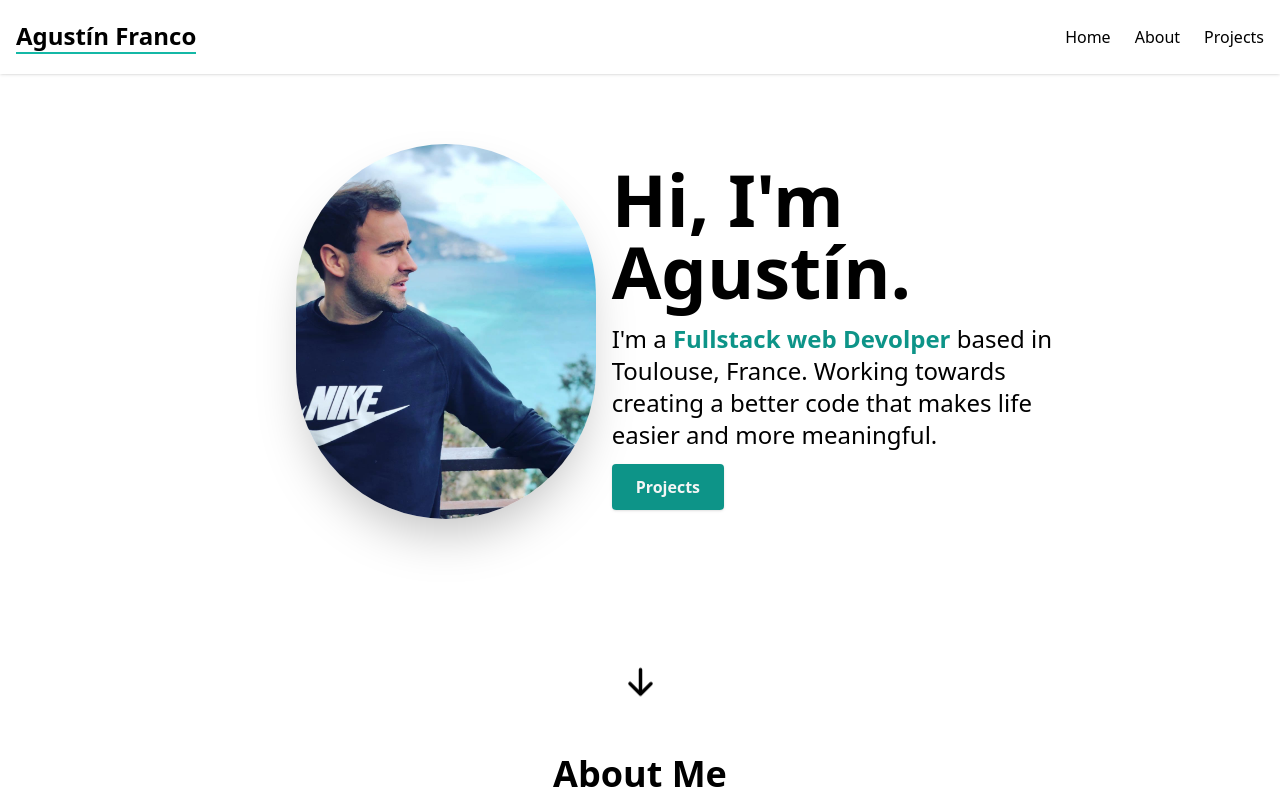
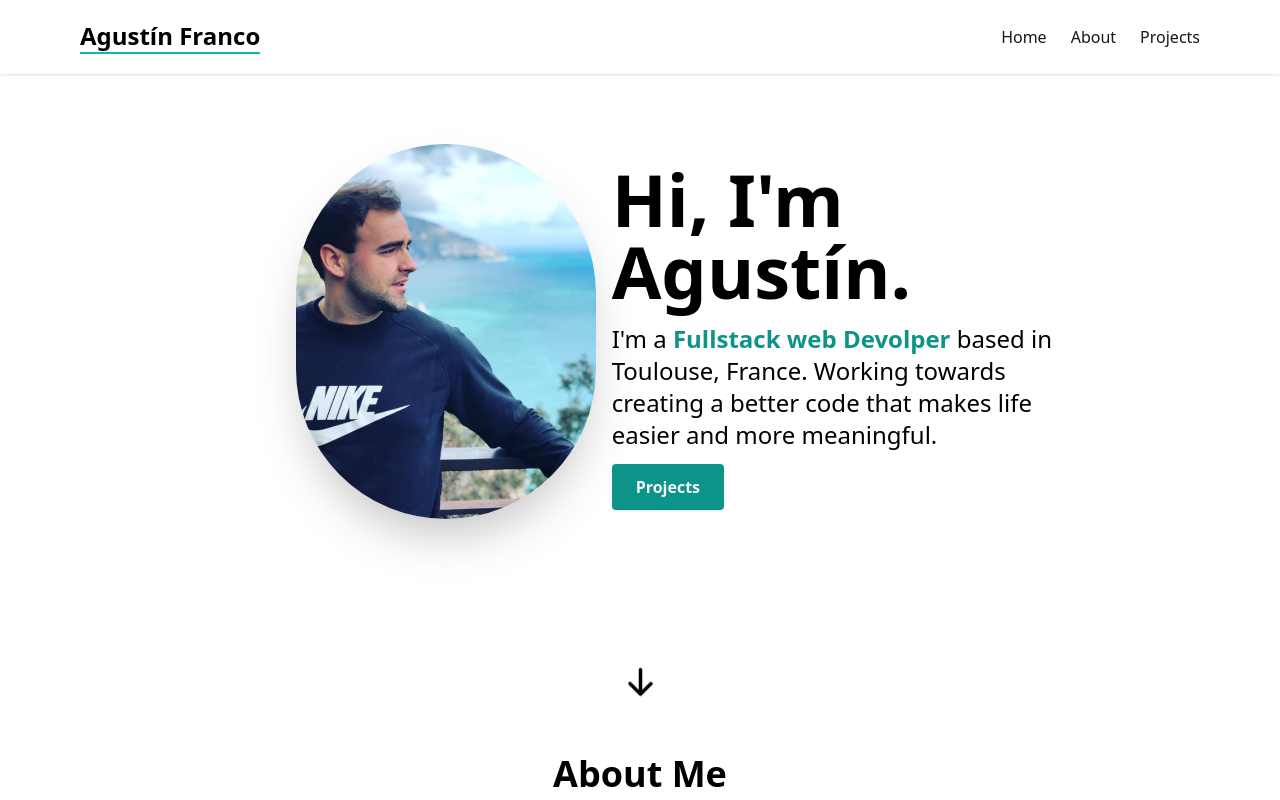
Before and after one commit to agustinmfran/portfolio, a Next.js app: page / in a window 1280 px wide. Shown: the top 800 px of the page. Built offline with nearby package versions, Linux system fonts and the light colour scheme.

Commit message:
menu button for mobile view

```diff
--- a/src/components/Header.js
+++ b/src/components/Header.js
@@ -1,34 +1,86 @@
+"use client";
 import React from "react";
-import Navbar from "./Navbar";
+import { useState } from "react";
 import { Link } from "react-scroll/modules";
+import { IoMdMenu, IoMdClose } from "react-icons/io";
 
-const Header = () => {
+const NAV_ITEMS = [
+  {
+    label: "Home",
+    page: "home",
+  },
+  {
+    label: "About",
+    page: "about",
+  },
+  {
+    label: "Projects",
+    page: "projects",
+  },
+];
+
+export default function Navbar() {
+  const [navbar, setNavbar] = useState(false);
   return (
-    <header className="w-full mx-auto px-4 bg-white shadow fixed top-0 z-50">
+    <header className="w-full mx-auto  px-4 sm:px-20 fixed top-0 z-50 shadow bg-white ">
       <div className="justify-between md:items-center md:flex">
         <div>
-          <div className="flex justify-center pb-4 pt-4 md:py-5 md:block">
+          <div className="flex items-center justify-between py-3 md:py-5 md:block">
             <Link
+              to="home"
               className="cursor-pointer"
-              to="home"
               spy={true}
               smooth={true}
               offset={-100}
               duration={500}
             >
-              <h2 className="text-2xl font-bold border-b-2 border-teal-500">
-                Agustín Franco
-              </h2>
+              <div className="container flex items-center space-x-2">
+                <h2 className="text-2xl font-bold border-b-2 border-teal-500">
+                  Agustín Franco
+                </h2>
+              </div>
             </Link>
+            <div className="md:hidden">
+              <button
+                className="p-2 text-gray-700 rounded-md outline-none focus:border-gray-400 focus:border"
+                onClick={() => setNavbar(!navbar)}
+              >
+                {navbar ? <IoMdClose size={30} /> : <IoMdMenu size={30} />}
+              </button>
+            </div>
           </div>
         </div>
 
         <div>
-          <Navbar />
+          <div
+            className={`flex-1 justify-self-center pb-3 mt-8 md:block md:pb-0 md:mt-0 ${
+              navbar ? "block" : "hidden"
+            }`}
+          >
+            <div className="items-center justify-center space-y-8 md:flex md:space-x-6 md:space-y-0">
+              {NAV_ITEMS.map((item, idx) => {
+                return (
+                  <Link
+                    key={idx}
+                    to={item.page}
+                    className={
+                      "block lg:inline-block text-neutral-900  hover:text-lg hover:text-teal-500 hover:transition duration-300 cursor-pointer"
+                    }
+                    activeClass="active"
+                    spy={true}
+                    smooth={true}
+                    offset={-100}
+                    duration={500}
+                    onClick={() => setNavbar(!navbar)}
+                  >
+                    {item.label}
+                  </Link>
+                );
+              })}
+            </div>
+          </div>
         </div>
       </div>
     </header>
   );
-};
-
-export default Header;
+}
```
